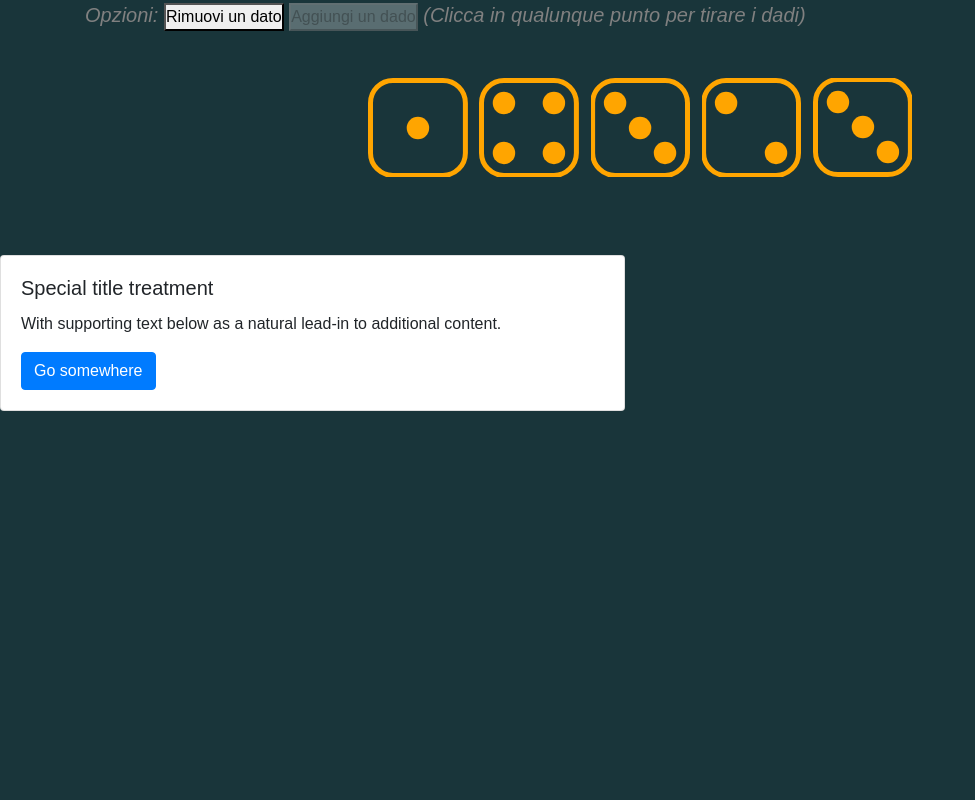
After one commit to MrDeiv/perudo-web-app, a PHP site: page /play.php in a window 1280 px wide. The commit adds this page. Shown: the whole page, without its empty margins (0-975 px from the left). Run offline with PHP 8.4, Linux system fonts and the light colour scheme.

Commit message:
added js

```diff
--- /dev/null
+++ b/css/dice.css
@@ -0,0 +1,84 @@
+html,
+body {
+  margin: 0;
+  padding: 0;
+  height: 100%;
+}
+
+body {
+  background-color: #19353a;
+  font-family: sans-serif;
+  overflow: hidden;
+}
+
+#tools {
+  position: absolute;
+  top: 0;
+  z-index: 999;
+  font-style: italic;
+  font-size: 20px;
+  color: gray;
+}
+#tools button {
+  padding: 0;
+  font-size: 0.8em;
+  min-width: 1.4em;
+}
+
+/*Dice positioning*/
+#dice-container {
+  /* display: flex; */
+  /* flex-flow: column nowrap; */
+  height: 100%;
+  justify-content: center;
+}
+#dice-container .dice-row {
+  display: flex;
+  justify-content: center;
+}
+
+.die-container {
+  position: relative;
+  width: 10%;
+  max-width: 100vmin;
+}
+.die-container .die-spacer {
+  padding-bottom: 100%;
+}
+.die-container .die {
+  position: absolute;
+  width: 90%;
+  top: 5%;
+  left: 5%;
+}
+.die-container .die svg {
+  stroke: orange;
+  fill: orange;
+}
+
+/*Animating dice rolls*/
+.spin {
+  transition: transform 1s ease;
+  transform-origin: 40% 40%;
+}
+.spin.go {
+  transform: rotateZ(720deg);
+}
+
+/*Die faces*/
+.die-pip {
+  visibility: hidden;
+  opacity: 0;
+  transition: visibility 0s linear 0.75s, opacity 0.5s linear 0.25s;
+}
+
+.one .one,
+.two .two,
+.three .three,
+.four .four,
+.five .five,
+.six .six {
+  visibility: visible;
+  opacity: 1;
+  transition-delay: 0.25s;
+}
--- /dev/null
+++ b/js/dice.js
@@ -0,0 +1,99 @@
+"use strict";
+
+(function() {
+    var _faceClasses = ['one', 'two', 'three', 'four', 'five', 'six'],
+        _diceRow = getElement('.dice-row'),
+        _dieTemplate, _spinners, _faces;
+
+    function init() {
+        _spinners = getElements('.spin');
+        _faces = getElements('[data-die-face]');
+    }
+
+    function createDie() {
+        var template = _dieTemplate || getElement('.die-container');
+        var die = template.cloneNode(true);
+
+        var spinners = getElements('.spin', die);
+        alterElements(spinners, function(x) {
+            var rnd = Math.random();
+            x.parentElement.style.transform = 'rotate(' + (90 * Math.floor(rnd*4)) + 'deg)';
+
+            if(rnd > 0.5) {
+                x.classList.toggle('go');
+            }
+        });
+
+        return die;
+    }
+
+    function roll() {
+        alterElements(_spinners, function(x) { x.classList.toggle('go'); });
+        alterElements(_faces, function(x) {
+            var dieIndex = Math.floor(Math.random() * 6);
+            x.setAttribute('class', _faceClasses[dieIndex]);
+        });
+    }
+
+    function addDie() {
+        var allDice = getElements('.die-container');
+        if(allDice.length < 5) {
+            _diceRow.appendChild(createDie());
+            document.getElementById("remove-die").disabled= false;
+            init();
+        } else document.getElementById("add-die").disabled= true;
+    }
+
+    function removeDie() {
+        var allDice = getElements('.die-container');
+        if(allDice.length > 1) {
+            allDice[allDice.length-1].remove();
+            document.getElementById("add-die").disabled= false;
+            init();
+        } else document.getElementById("remove-die").disabled= true;
+    }
+
+    getElement('#dice-container').onclick = roll;
+    getElement('#add-die').onclick = addDie;
+    getElement('#remove-die').onclick = removeDie;
+
+    _dieTemplate = createDie();
+    addDie();
+    addDie();
+    addDie();
+    addDie();
+    document.getElementById("add-die").disabled= true;
+    init();
+    roll();
+
+
+    //Tools...
+    function getElement(selector, context) {
+        return (context || document).querySelector(selector);
+    }
+    function getElements(selector, context) {
+        var elms = (context || document).querySelectorAll(selector);
+        return Array.prototype.slice.call(elms);
+    }
+    function alterElements(elms, work) {
+        elms.forEach(work);
+    }
+    function getTime() {
+        //http://stackoverflow.com/questions/7357734/how-do-i-get-the-time-of-day-in-javascript-node-js
+        var date = new Date();
+        //"15:09:18 GMT+0200 (W. Europe Summer Time)"
+        var time = date.toTimeString();
+        time = time.split(' ')[0];
+
+        return time;
+    }
+    //IE <Edge...
+    if (!('remove' in Element.prototype)) {
+        Element.prototype.remove = function() {
+            if (this.parentNode) {
+                this.parentNode.removeChild(this);
+            }
+        };
+    }
+
+})();
--- /dev/null
+++ b/play.php
@@ -0,0 +1,63 @@
+<!DOCTYPE HTML>
+<html xmlns=”http://www.w3.org/1999/xhtml”>
+    <head>
+        <title>Play - Perudo Online</title>
+        <link rel="stylesheet" href="https://stackpath.bootstrapcdn.com/bootstrap/4.5.2/css/bootstrap.min.css" integrity="sha384-JcKb8q3iqJ61gNV9KGb8thSsNjpSL0n8PARn9HuZOnIxN0hoP+VmmDGMN5t9UJ0Z" crossorigin="anonymous">
+        <link rel="stylesheet" href="css/dice.css">
+    </head>
+
+    <body>
+        <div class="wrapper">
+            <div class="container">
+                <?php
+                    if (isset($_POST['play'])) {
+                        require 'mysql.php';
+                        $ris= getPlayers();
+                    }
+                ?>
+                <div id="tools">
+                    <span>Opzioni:</span>
+                    <button id="remove-die">Rimuovi un dato</button>
+                    <button id="add-die">Aggiungi un dado</button>
+                    <span>(Clicca in qualunque punto per tirare i dadi)</span>
+                </div><br><br><br>
+
+                <div id="dice-container">
+                    <div class="dice-row">
+                        <div class="die-container">
+                            <div class="die-spacer"></div>
+                            <div class="spin die">
+                                <svg xmlns="http://www.w3.org/2000/svg" height="100%" width="100%" viewBox="0 0 80 80" >
+                                    <rect x="2" y="2" width="76" height="76" rx="18" fill="none" stroke-width="4"/>
+                                    <g stroke-width="0" data-die-face>
+                                        <circle cx="20" cy="20" r="9" class="die-pip four five six" />
+                                        <circle cx="20" cy="40" r="9" class="die-pip six" />
+                                        <circle cx="20" cy="60" r="9" class="die-pip two three four five six" />
+                                        <circle cx="40" cy="40" r="9" class="die-pip one three five" />
+                                        <circle cx="60" cy="20" r="9" class="die-pip two three four five six" />
+                                        <circle cx="60" cy="40" r="9" class="die-pip six" />
+                                        <circle cx="60" cy="60" r="9" class="die-pip four five six" />
+                                    </g>
+                                </svg>
+                            </div>
+                        </div>
+                    </div>
+                </div>
+            </div><br><br><br>
+            <div class="row">
+            <div class="col-sm-6">
+                <div class="card">
+                    <div class="card-body">
+                        <h5 class="card-title">Special title treatment</h5>
+                        <p class="card-text">With supporting text below as a natural lead-in to additional content.</p>
+                        <a href="#" class="btn btn-primary">Go somewhere</a>
+                    </div>
+                </div>
+            </div>
+        </div>
+        <script src="https://code.jquery.com/jquery-3.5.1.slim.min.js" integrity="sha384-DfXdz2htPH0lsSSs5nCTpuj/zy4C+OGpamoFVy38MVBnE+IbbVYUew+OrCXaRkfj" crossorigin="anonymous"></script>
+        <script src="https://cdn.jsdelivr.net/npm/popper.js@1.16.1/dist/umd/popper.min.js" integrity="sha384-9/reFTGAW83EW2RDu2S0VKaIzap3H66lZH81PoYlFhbGU+6BZp6G7niu735Sk7lN" crossorigin="anonymous"></script>
+        <script src="https://stackpath.bootstrapcdn.com/bootstrap/4.5.2/js/bootstrap.min.js" integrity="sha384-B4gt1jrGC7Jh4AgTPSdUtOBvfO8shuf57BaghqFfPlYxofvL8/KUEfYiJOMMV+rV" crossorigin="anonymous"></script>
+        <script src="./js/dice.js"></script>
+    </body>
+</html>
```
Also changed, not shown: config.php (added, +10 -0 lines), css/style.css (+8 -16 lines), deleteMatch.php (added, +9 -0 lines), index.php (+6 -21 lines), lobby.php (+69 -5 lines), mysql.php (added, +58 -0 lines).
